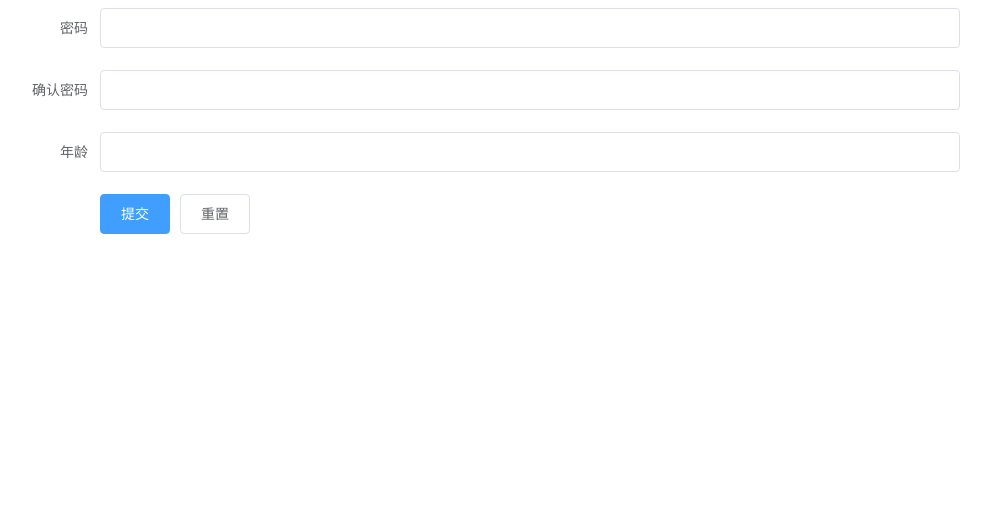
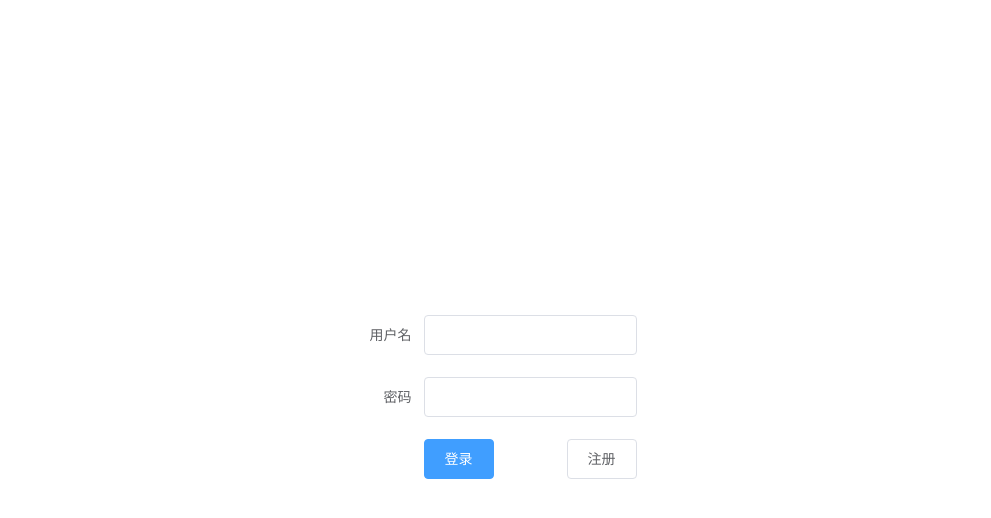
Before and after one commit to disyang/vue2-elm, a Vue app: page /#/login in a window 1280 px wide. Shown: the top 518 px of the page, without its empty margins (160-1151 px from the left). Built offline with nearby package versions, Linux system fonts and the light colour scheme.

Commit message:
登录表单修改

```diff
--- a/src/components/Login.vue
+++ b/src/components/Login.vue
@@ -1,18 +1,15 @@
 <template>
-  <div>
+  <div class="main">
     <el-form :model="ruleForm" status-icon :rules="rules" ref="ruleForm" label-width="100px" class="demo-ruleForm">
-      <el-form-item label="密码" prop="pass">
-        <el-input type="password" v-model="ruleForm.pass" autocomplete="off"></el-input>
+      <el-form-item label="用户名" prop="pass">
+        <el-input v-model="ruleForm.pass" autocomplete="off"></el-input>
       </el-form-item>
-      <el-form-item label="确认密码" prop="checkPass">
+      <el-form-item label="密码" prop="checkPass">
         <el-input type="password" v-model="ruleForm.checkPass" autocomplete="off"></el-input>
       </el-form-item>
-      <el-form-item label="年龄" prop="age">
-        <el-input v-model.number="ruleForm.age"></el-input>
-      </el-form-item>
       <el-form-item>
-        <el-button type="primary" @click="submitForm('ruleForm')">提交</el-button>
-        <el-button @click="resetForm('ruleForm')">重置</el-button>
+        <el-button type="primary" @click="submitForm('ruleForm')">登录</el-button>
+        <el-button style="float:right" @click="resetForm('ruleForm')">注册</el-button>
       </el-form-item>
     </el-form>
   </div>
@@ -84,4 +81,10 @@ export default class Login extends Vue {
 
 
 <style lang="scss" scoped>
+.main {
+  height: 100vh;
+  display: flex;
+  justify-content: center;
+  align-items: center;
+}
 </style>
```
